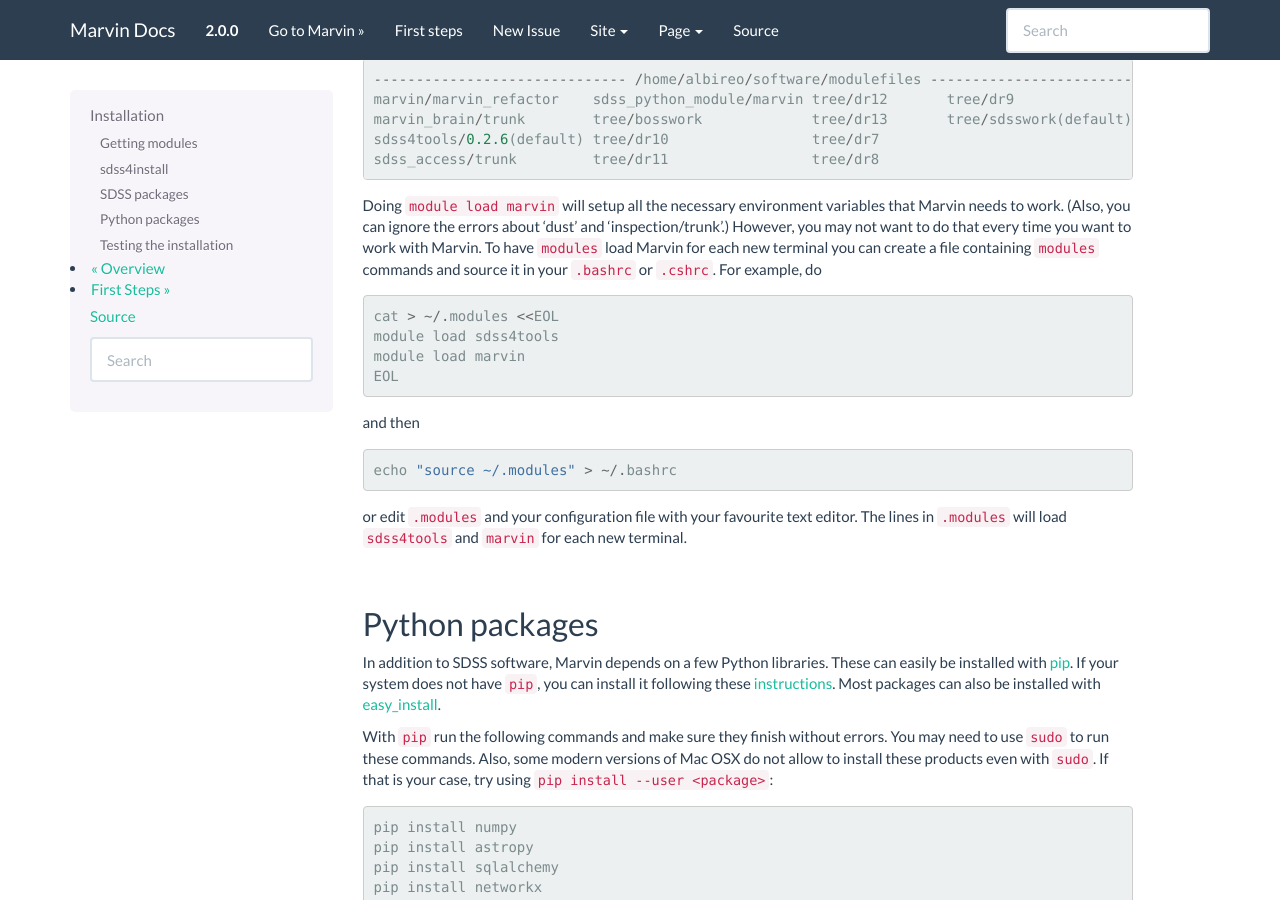
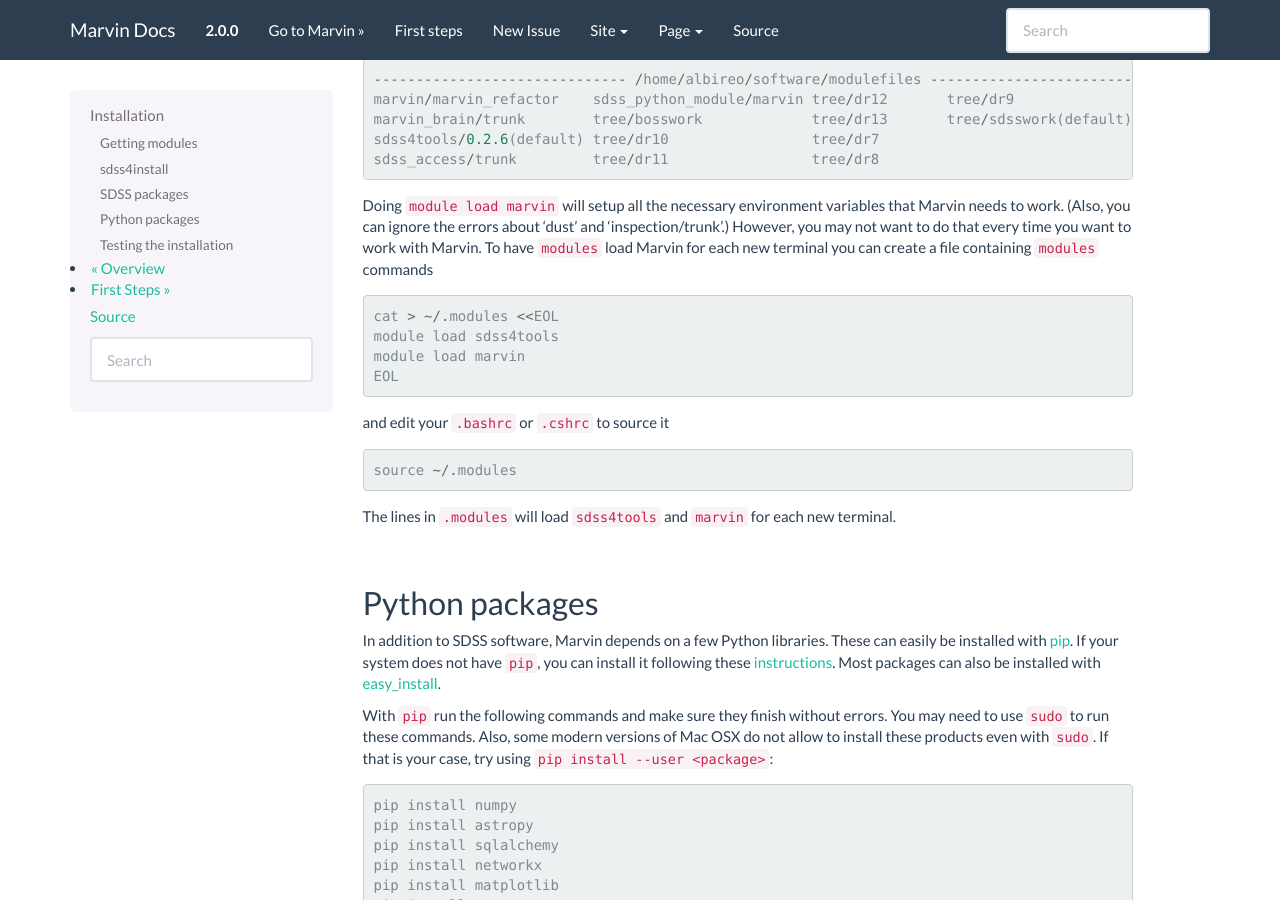
Before and after one commit to sdss/marvin, a Sphinx documentation site: the page built from docs/sphinx/installation.rst, in a window 1280 px wide and 900 px high, scrolled down 2422 px. Built offline with Sphinx 7.4.7, drawn with Linux system fonts in a browser that asks for light colours; pages that are not in the unit, such as notebooks, are missing from menus.

Commit message:
fixing line that destroys .bashrc(s)

```diff
--- a/docs/sphinx/installation.rst
+++ b/docs/sphinx/installation.rst
@@ -136,20 +136,18 @@
 that Marvin needs to work. (Also, you can ignore the errors about 'dust' and
 'inspection/trunk'.) However, you may not want to do that every time you want to
 work with Marvin. To have ``modules`` load Marvin for each new terminal you can
-create a file containing ``modules`` commands and source it in your ``.bashrc``
-or ``.cshrc``. For example, do ::
+create a file containing ``modules`` commands ::
 
     cat > ~/.modules <<EOL
     module load sdss4tools
     module load marvin
     EOL
 
-and then ::
+and edit your ``.bashrc`` or ``.cshrc`` to source it ::
 
-    echo "source ~/.modules" > ~/.bashrc
+    source ~/.modules
 
-or edit ``.modules`` and your configuration file with your favourite text editor. The lines
-in ``.modules`` will load ``sdss4tools`` and ``marvin`` for each new terminal.
+The lines in ``.modules`` will load ``sdss4tools`` and ``marvin`` for each new terminal.
 
 |
 
```
